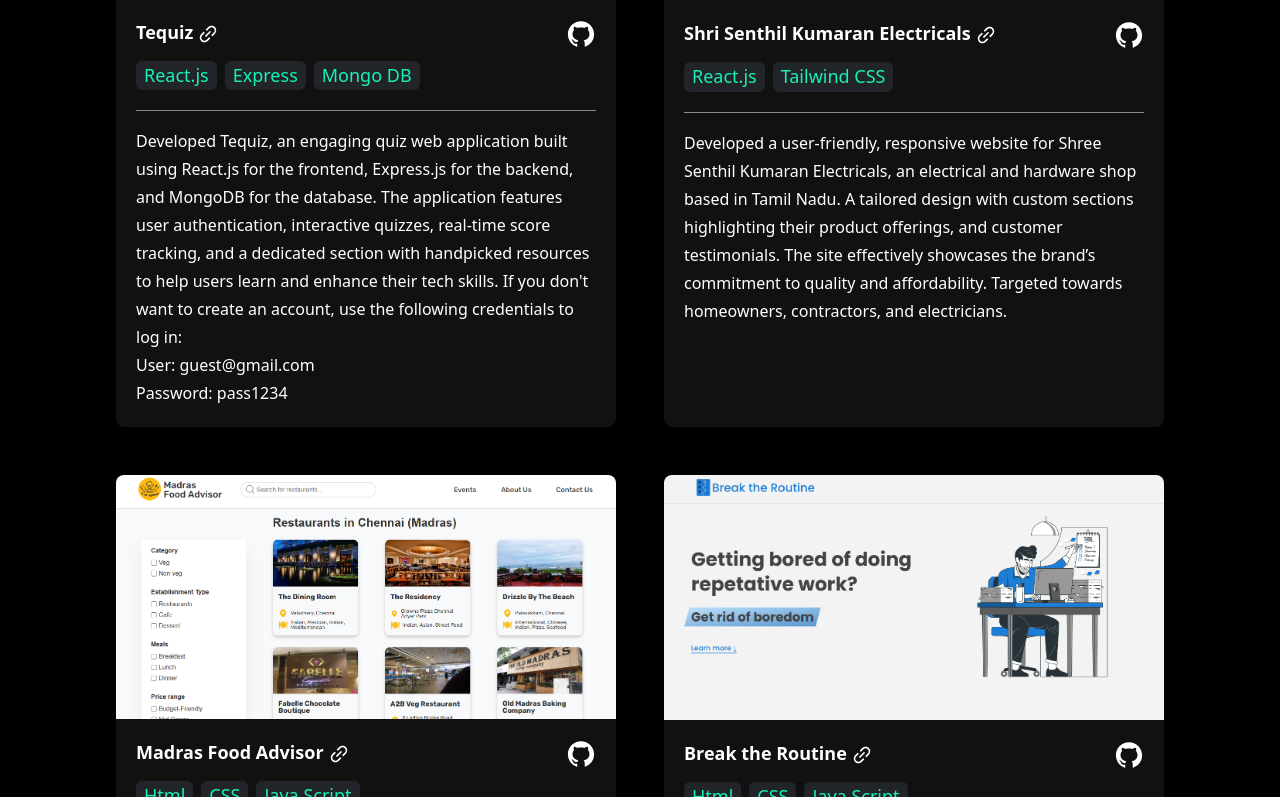
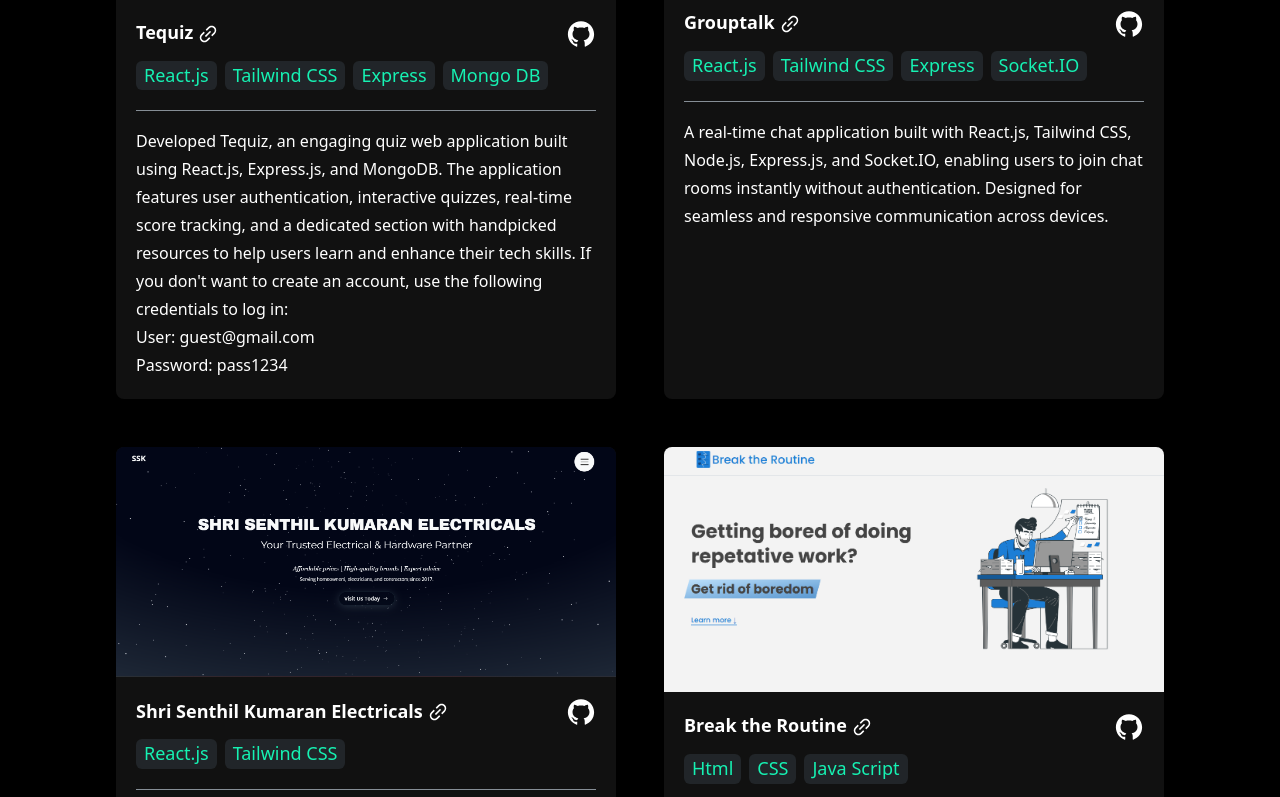
Before and after one commit to Harishgopal17/Portfolio, a React (Vite) app: page / in a window 1280 px wide. Shown: the part 1843-2640 px from the top of the page. Built offline with nearby package versions, Linux system fonts and the light colour scheme.

Commit message:
updated project and resume

```diff
--- a/src/constants/index.js
+++ b/src/constants/index.js
@@ -1,4 +1,5 @@
 import tequiz from "./../assets/images/tequiz.png";
+import grouptalk from "./../assets/images/grouptalk.png";
 import ssk from "./../assets/images/ssk.png";
 import madrasfoodadvisor from "./../assets/images/madrasfoodadvisor.png";
 import breaktheroutine from "./../assets/images/breaktheroutine.png";
@@ -29,10 +30,18 @@
   {
     imgURL: tequiz,
     name: "Tequiz",
-    description: `Developed Tequiz, an engaging quiz web application built using React.js for the frontend, Express.js for the backend, and MongoDB for the database. The application features user authentication, interactive quizzes, real-time score tracking, and a dedicated section with handpicked resources to help users learn and enhance their tech skills. If you don't want to create an account, use the following credentials to log in:\n User: guest@gmail.com\n Password: pass1234`,
+    description: `Developed Tequiz, an engaging quiz web application built using React.js, Express.js, and MongoDB. The application features user authentication, interactive quizzes, real-time score tracking, and a dedicated section with handpicked resources to help users learn and enhance their tech skills. If you don't want to create an account, use the following credentials to log in:\n User: guest@gmail.com\n Password: pass1234`,
     projectURL: "https://tequiz.netlify.app",
     githubURL: "https://github.com/Harishgopal17/Tequiz",
-    tools: ["React.js", "Express", "Mongo DB"],
+    tools: ["React.js", "Tailwind CSS", "Express", "Mongo DB"],
+  },
+  {
+    imgURL: grouptalk,
+    name: "Grouptalk",
+    description: `A real-time chat application built with React.js, Tailwind CSS, Node.js, Express.js, and Socket.IO, enabling users to join chat rooms instantly without authentication. Designed for seamless and responsive communication across devices.`,
+    projectURL: "https://joingrouptalk.netlify.app",
+    githubURL: "https://github.com/Harishgopal17/GroupTalk",
+    tools: ["React.js", "Tailwind CSS", "Express", "Socket.IO"],
   },
   {
     imgURL: ssk,
@@ -44,21 +53,21 @@
     tools: ["React.js", "Tailwind CSS"],
   },
   {
+    imgURL: breaktheroutine,
+    name: "Break the Routine",
+    description:
+      "Developed and implemented a dynamic system for suggesting random activities to get relief from the routine work. We sift through the random data to find activities that give you a new experience. Curated a diverse array of activities spanning physical fitness, cultural immersion, skill development, relaxation techniques, and random foods, ensuring a comprehensive and engaging experience.",
+    projectURL: "https://breaktheroutine.netlify.app/",
+    githubURL: "https://github.com/Harishgopal17/break_the_routine",
+    tools: ["Html", "CSS", "Java Script"],
+  },
+  {
     imgURL: madrasfoodadvisor,
     name: "Madras Food Advisor",
     description:
       "Madras Food Advisor is a passion project dedicated to celebrating the rich culinary heritage of Chennai. The project aims to connect food enthusiasts with the vibrant flavors and hidden gems of South Indian cuisine. From traditional recipes to modern dining experiences.",
     projectURL: "https://madrasfoodadvisor.netlify.app",
     githubURL: "https://github.com/Harishgopal17/Madras-food-advisor",
-    tools: ["Html", "CSS", "Java Script"],
-  },
-  {
-    imgURL: breaktheroutine,
-    name: "Break the Routine",
-    description:
-      "Developed and implemented a dynamic system for suggesting random activities to get relief from the routine work. We sift through the random data to find activities that give you a new experience. Curated a diverse array of activities spanning physical fitness, cultural immersion, skill development, relaxation techniques, and random foods, ensuring a comprehensive and engaging experience.",
-    projectURL: "https://breaktheroutine.netlify.app/",
-    githubURL: "https://github.com/Harishgopal17/break_the_routine",
     tools: ["Html", "CSS", "Java Script"],
   },
   {
```
Also changed, not shown: src/assets/images/grouptalk.png (added), 1 other file (tests, documents, lock files or other folders).
